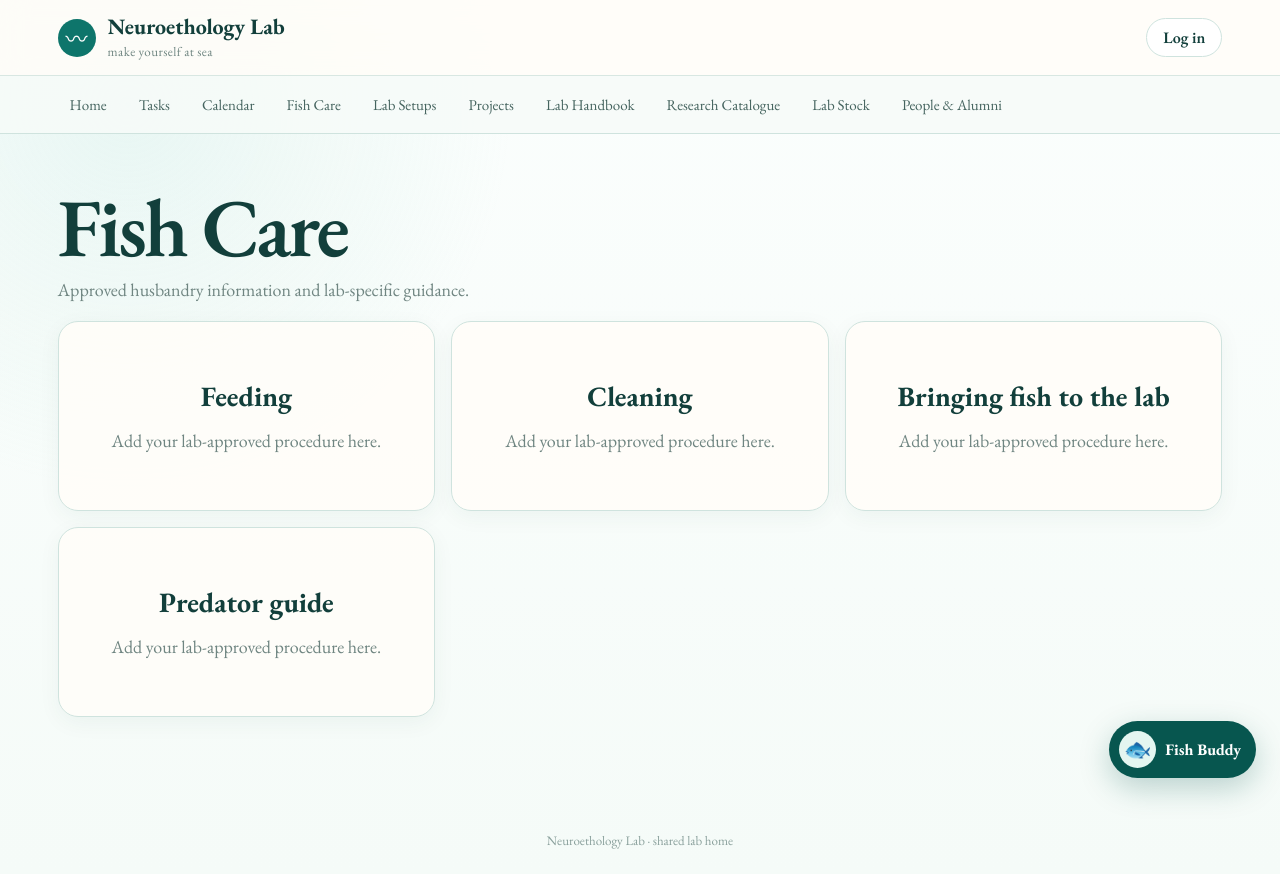
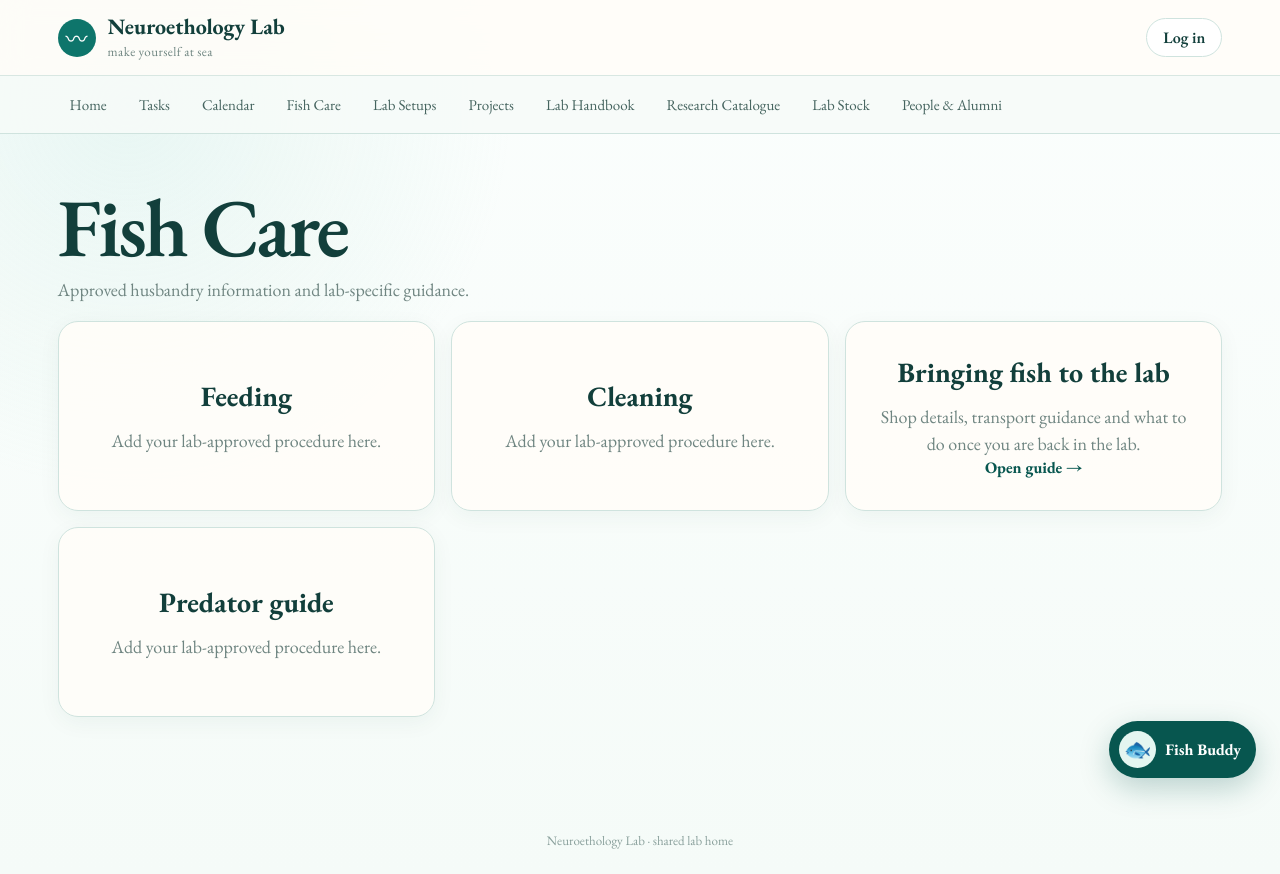
Before and after one commit to asmiaggarwalug2023-alt/neuroethology-lab, a Next.js app: page /fish-care in a window 1280 px wide. Built offline with nearby package versions, Linux system fonts and the light colour scheme.

Commit message:
Make fish acquisition guide clickable

```diff
--- a/app/fish-care/page.tsx
+++ b/app/fish-care/page.tsx
@@ -1,14 +1,36 @@
+import Link from "next/link";
+
+const cards = [
+  { title: "Feeding", text: "Add your lab-approved procedure here." },
+  { title: "Cleaning", text: "Add your lab-approved procedure here." },
+  {
+    title: "Bringing fish to the lab",
+    text: "Shop details, transport guidance and what to do once you are back in the lab.",
+    href: "/fish-care/bringing-fish",
+  },
+  { title: "Predator guide", text: "Add your lab-approved procedure here." },
+];
+
 export default function FishCare(){
   return (
     <>
       <h1 className="page-title">Fish Care</h1>
       <p className="subtitle">Approved husbandry information and lab-specific guidance.</p>
+
       <div className="grid fish-care-grid" style={{marginTop:20}}>
-        {["Feeding","Cleaning","Bringing fish to the lab","Predator guide"].map(x=>
-          <div className="card fish-care-card" key={x}>
-            <h3>{x}</h3>
-            <p className="small">Add your lab-approved procedure here.</p>
-          </div>
+        {cards.map((card) =>
+          card.href ? (
+            <Link className="card fish-care-card fish-care-link" href={card.href} key={card.title}>
+              <h3>{card.title}</h3>
+              <p className="small">{card.text}</p>
+              <span className="text-link">Open guide →</span>
+            </Link>
+          ) : (
+            <div className="card fish-care-card" key={card.title}>
+              <h3>{card.title}</h3>
+              <p className="small">{card.text}</p>
+            </div>
+          )
         )}
       </div>
     </>
```
